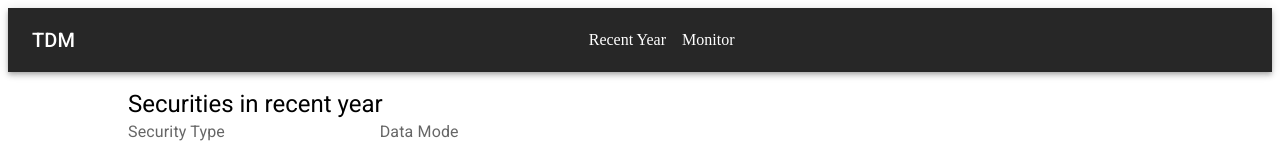
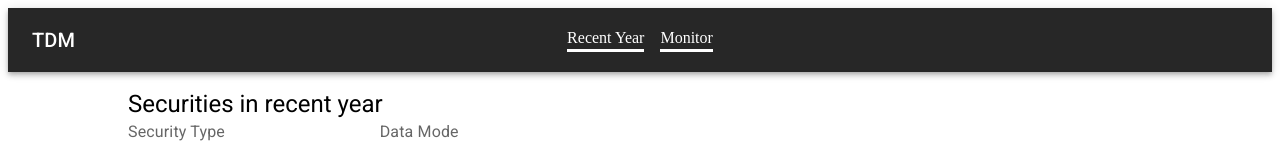
Before and after one commit to lengzhang/treasurydirect-monitor, a Next.js app: page / in a window 1280 px wide. Shown: the top 150 px of the page. Built offline with nearby package versions, Linux system fonts and the light colour scheme; no server answers.

Commit message:
style: add styled component for AppBarButton in AppBar

```diff
--- a/src/components/AppBar/index.tsx
+++ b/src/components/AppBar/index.tsx
@@ -15,6 +15,12 @@ import {
 import MuiAppBar from "@mui/material/AppBar";
 import Link from "next/link";
 
+const AppBarButton = styled(ButtonBase)({
+  borderBottom: "white",
+  borderStyle: "solid",
+  paddingBottom: 2,
+});
+
 const AppBar = () => {
   return (
     <ThemeProvider
@@ -29,23 +35,27 @@ const AppBar = () => {
     >
       <MuiAppBar position="static">
         <Toolbar>
-          <ButtonBase LinkComponent={Link} href="/">
-            <Typography variant="h6" component={"div"}>
-              TDM
-            </Typography>
-          </ButtonBase>
+          <Box position={"absolute"}>
+            <ButtonBase LinkComponent={Link} href="/">
+              <Typography variant="h6" component={"div"}>
+                TDM
+              </Typography>
+            </ButtonBase>
+          </Box>
           <Stack
             spacing={2}
             direction={"row"}
             marginLeft={"auto"}
             marginRight={"auto"}
           >
-            <ButtonBase LinkComponent={Link} href="/">
+            {/*@ts-ignore*/}
+            <AppBarButton LinkComponent={Link} href="/">
               Recent Year
-            </ButtonBase>
-            <ButtonBase LinkComponent={Link} href="/monitor">
+            </AppBarButton>
+            {/*@ts-ignore*/}
+            <AppBarButton LinkComponent={Link} href="/monitor">
               Monitor
-            </ButtonBase>
+            </AppBarButton>
           </Stack>
         </Toolbar>
       </MuiAppBar>
```
